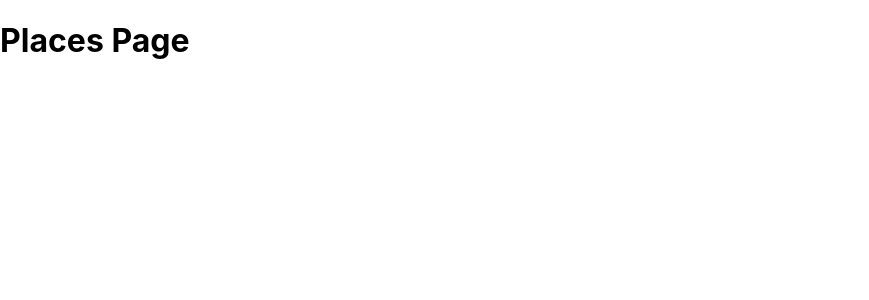
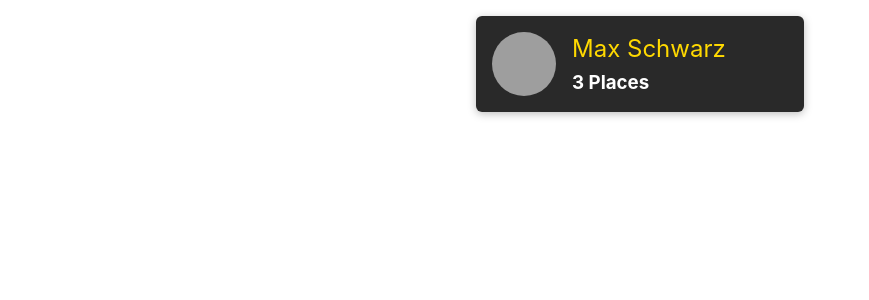
Before and after one commit to Majidmhdp/ReactTutorial, a React (Create React App) app in the folder frontend/: page / in a window 1280 px wide. Shown: the top 300 px of the page, without its empty margins (0-869 px from the left). Built offline with nearby package versions, Linux system fonts and the light colour scheme; grey boxes are pictures that could not be loaded.

Commit message:
users components

```diff
--- a/frontend/src/App.js
+++ b/frontend/src/App.js
@@ -7,20 +7,20 @@
   Navigate,
 } from "react-router-dom";
 
-import Users from "./users/users";
-import Places from "./places/places";
+import Users from "./users/pages/Users";
+import Places from "./places/pages/NewPlace";
 
 function App() {
   return (
     <Router>
       {/* <Switch> */}
       <Routes>
-        <Route path="/" element={<Places />} exact />
+        <Route path="/" element={<Users />} exact />
         {/* <Route path="/" exact>
           <Places />
         </Route> */}
         <Route path="/users" element={<Users />} />
-        <Route path="/places" element={<Places />} />
+        <Route path="/places/new" element={<Places />} />
         <Route path="*" element={<Navigate to="/" />} />{" "}
         {/* <Route path="*">
           <redirect to="/" />
--- /dev/null
+++ b/frontend/src/shared/components/UIElements/Avatar.css
@@ -0,0 +1,15 @@
+.avatar {
+  width: 100%;
+  height: 100%;
+  display: flex;
+  justify-content: center;
+  align-items: center;
+}
+
+.avatar img {
+  display: block;
+  border-radius: 50%;
+  width: 100%;
+  height: 100%;
+  object-fit: cover;
+}
--- /dev/null
+++ b/frontend/src/shared/components/UIElements/Avatar.js
@@ -0,0 +1,17 @@
+import React from 'react';
+
+import './Avatar.css';
+
+const Avatar = props => {
+  return (
+    <div className={`avatar ${props.className}`} style={props.style}>
+      <img
+        src={props.image}
+        alt={props.alt}
+        style={{ width: props.width, height: props.width }}
+      />
+    </div>
+  );
+};
+
+export default Avatar;
--- /dev/null
+++ b/frontend/src/shared/components/UIElements/Card.css
@@ -0,0 +1,8 @@
+.card {
+  margin: 0;
+  box-shadow: 0 2px 8px rgba(0, 0, 0, 0.26);
+  border-radius: 6px;
+  padding: 1rem;
+  overflow: hidden;
+  background: white;
+}
--- /dev/null
+++ b/frontend/src/shared/components/UIElements/Card.js
@@ -0,0 +1,13 @@
+import React from 'react';
+
+import './Card.css';
+
+const Card = props => {
+  return (
+    <div className={`card ${props.className}`} style={props.style}>
+      {props.children}
+    </div>
+  );
+};
+
+export default Card;
--- /dev/null
+++ b/frontend/src/users/components/UserItem.css
@@ -0,0 +1,49 @@
+.user-item {
+  margin: 1rem;
+  width: calc(45% - 2rem);
+  min-width: 17.5rem;
+}
+
+.user-item a {
+  display: flex;
+  align-items: center;
+  width: 100%;
+  height: 100%;
+  text-decoration: none;
+  padding: 1rem;
+  color: white;
+  background: #292929;
+}
+
+.user-item a:hover,
+.user-item a:active {
+  background: #ffd900;
+}
+
+.user-item__content {
+  padding: 0;
+}
+
+.user-item__image {
+  width: 4rem;
+  height: 4rem;
+  margin-right: 1rem;
+}
+
+.user-item__info h2 {
+  font-size: 1.5rem;
+  margin: 0 0 0.5rem 0;
+  font-weight: normal;
+  color: #ffd900;
+}
+
+.user-item:hover h2,
+.user-item:active h2,
+.user-item:hover h3,
+.user-item:active h3 {
+  color: #292929;
+}
+
+.user-item__info h3 {
+  margin: 0;
+}
--- /dev/null
+++ b/frontend/src/users/components/UserItem.js
@@ -0,0 +1,28 @@
+import React from 'react';
+import { Link } from 'react-router-dom';
+
+import Avatar from '../../shared/components/UIElements/Avatar';
+import Card from '../../shared/components/UIElements/Card';
+import './UserItem.css';
+
+const UserItem = props => {
+  return (
+    <li className="user-item">
+      <Card className="user-item__content">
+        <Link to={`/${props.id}/places`}>
+          <div className="user-item__image">
+            <Avatar image={props.image} alt={props.name} />
+          </div>
+          <div className="user-item__info">
+            <h2>{props.name}</h2>
+            <h3>
+              {props.placeCount} {props.placeCount === 1 ? 'Place' : 'Places'}
+            </h3>
+          </div>
+        </Link>
+      </Card>
+    </li>
+  );
+};
+
+export default UserItem;
--- /dev/null
+++ b/frontend/src/users/components/UsersList.css
@@ -0,0 +1,10 @@
+.users-list {
+  list-style: none;
+  margin: 0 auto;
+  padding: 0;
+  width: 90%;
+  max-width: 50rem;
+  display: flex;
+  justify-content: center;
+  flex-wrap: wrap;
+}
--- /dev/null
+++ b/frontend/src/users/components/UsersList.js
@@ -0,0 +1,30 @@
+import React from 'react';
+
+import UserItem from './UserItem';
+import './UsersList.css';
+
+const UsersList = props => {
+  if (props.items.length === 0) {
+    return (
+      <div className="center">
+        <h2>No users found.</h2>
+      </div>
+    );
+  }
+
+  return (
+    <ul className="users-list">
+      {props.items.map(user => (
+        <UserItem
+          key={user.id}
+          id={user.id}
+          image={user.image}
+          name={user.name}
+          placeCount={user.places}
+        />
+      ))}
+    </ul>
+  );
+};
+
+export default UsersList;
--- /dev/null
+++ b/frontend/src/users/pages/Users.js
@@ -0,0 +1,18 @@
+import React from "react";
+import UsersList from '../components/UsersList';
+
+const Users = () => {
+  const USERS = [
+      {
+        id: 'u1',
+        name: 'Max Schwarz',
+        image:
+          'https://images.pexels.com/photos/839011/pexels-photo-839011.jpeg?auto=compress&cs=tinysrgb&dpr=2&h=750&w=1260',
+        places: 3
+      }
+    ];
+
+    return <UsersList items={USERS} />;
+}
+
+export default Users;
--- a/frontend/src/users/users.js
+++ /dev/null
@@ -1,11 +0,0 @@
-import React from "react";
-
-const Users = () => {
-  return (
-    <div>
-      <h1>Users Page</h1>
-    </div>
-  );
-}
-
-export default Users;
```
Also changed, not shown: frontend/src/places/pages/NewPlace.js (renamed from frontend/src/places/places.js).
